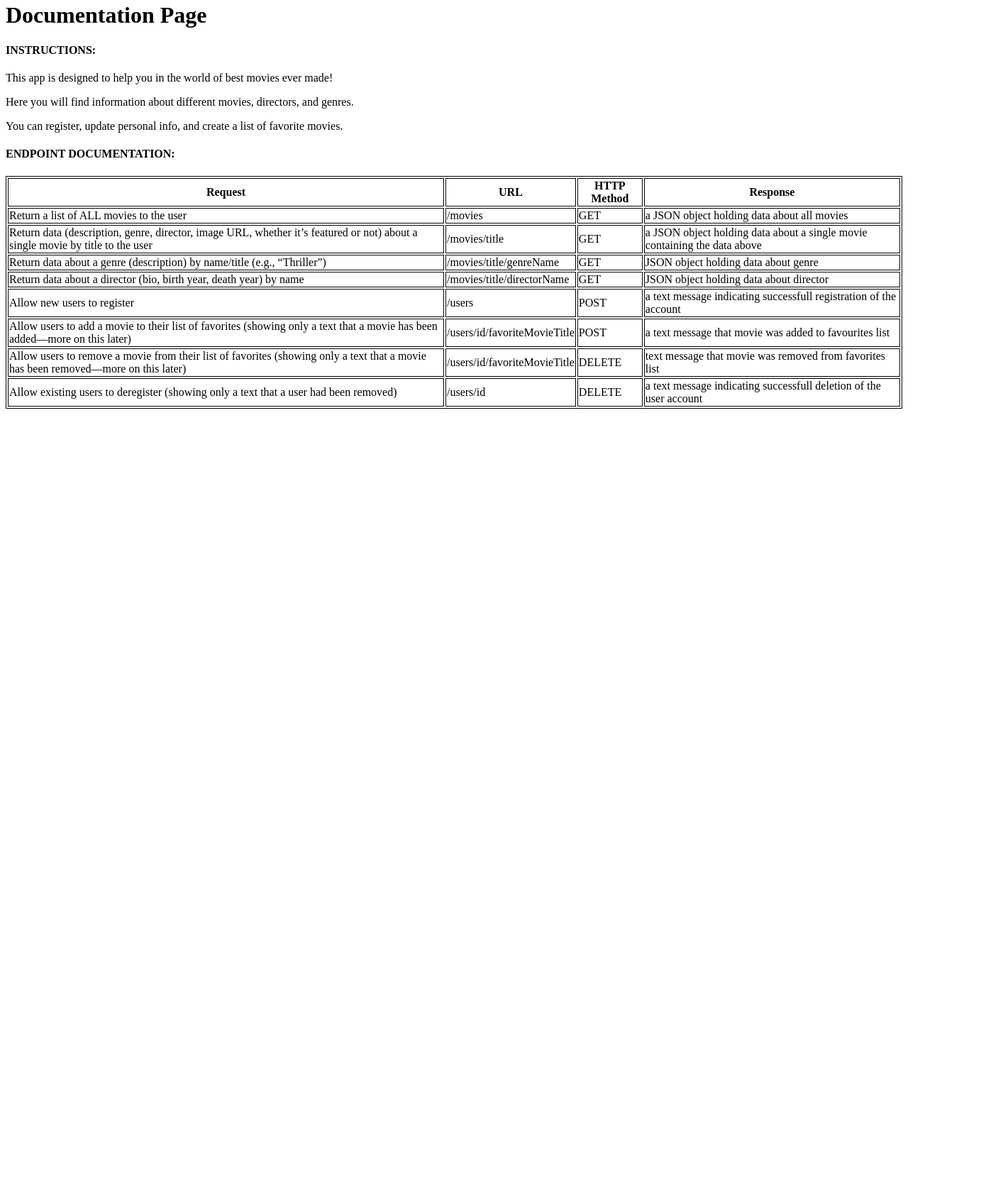
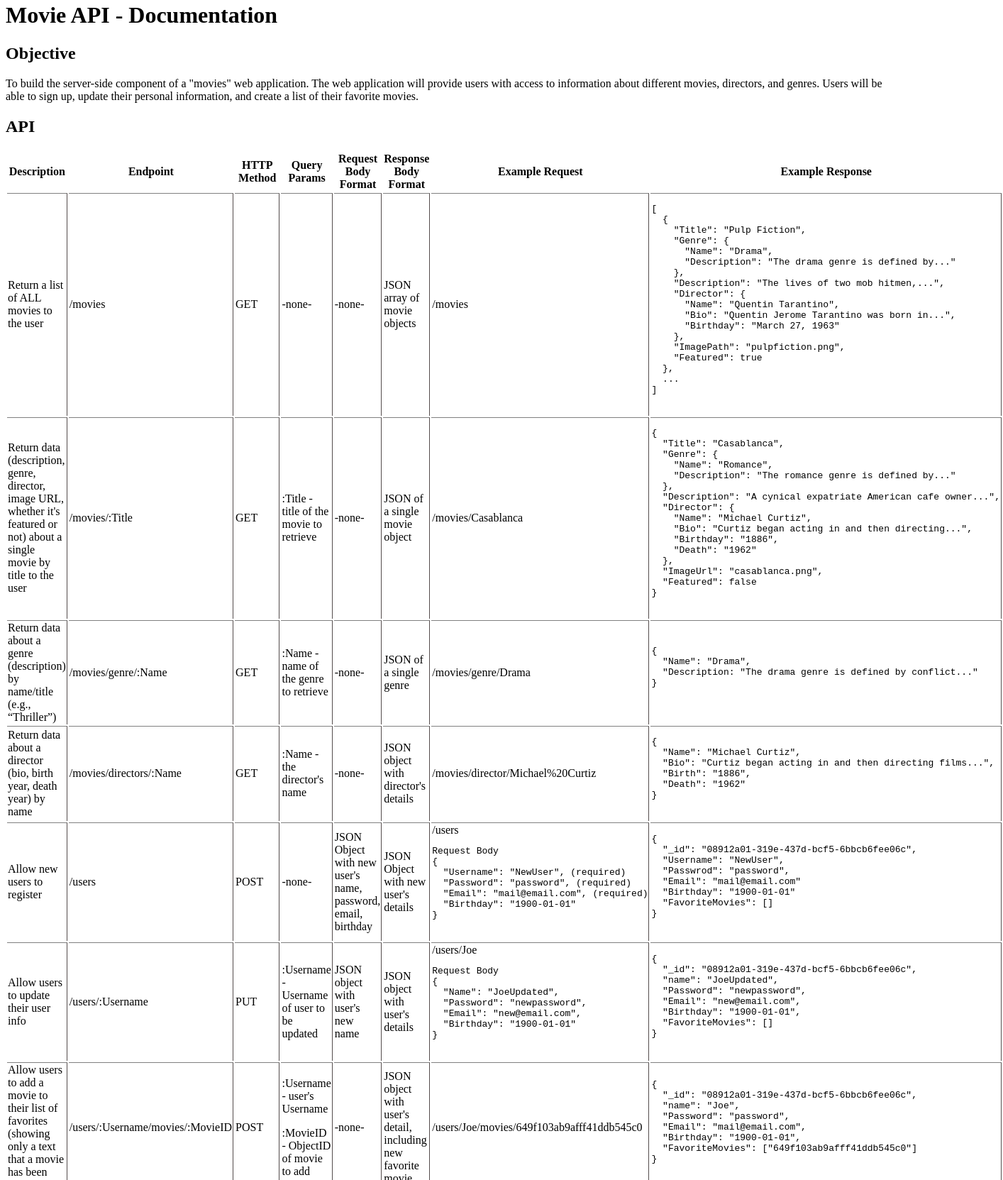
Before and after one commit to Tang4748/movie.api2.0, a website: page public/documentation.html in a window 1280 px wide. Shown: the part 18-1681 px from the top of the page at 71% size, 1414 px wide, since content can reach past the window. Before the commit the page ends 800 px from the top, so only its background shows below. Drawn offline with Linux system fonts and the light colour scheme.

Commit message:
Update documentation.html

```diff
--- a/public/documentation.html
+++ b/public/documentation.html
@@ -1,29 +1,41 @@
 <!DOCTYPE html>
 <html lang="en">
   <head>
-        <meta charset="utf-8">
-        <meta name="viewport" content="width=device-width, initial-scale=1.0">
-        <title>My Movie API</title>
+    <meta charset="UTF-8" />
+    <meta name="viewport" content="width=device-width, initial-scale=1.0" />
+    <title>Movie API - Documentation</title>
     <style>
-            table, th, td {
-              border: 1px solid;
+      td {
+        border-top: 1px solid gray;
+        border-right: 1px solid rgb(84, 76, 76);
       }
     </style>
   </head>
   <body>
-        <h1>Documentation Page</h1>
-        <h4>INSTRUCTIONS:</h4>
-            <p>This app is designed to help you in the world of best movies ever made!</p>
-            <p>Here you will find information about different movies, directors, and genres. </p>
-            <p>You can register, update personal info, and create a list of favorite movies. </p>
-        <h4>ENDPOINT DOCUMENTATION:</h4>
+    <h1>Movie API - Documentation</h1>
+
+    <h2>Objective</h2>
+
+    <p>
+      To build the server-side component of a "movies" web application. The web
+      application will provide users with access to information about different
+      movies, directors, and genres. Users will be able to sign up, update their
+      personal information, and create a list of their favorite movies.
+    </p>
+
+    <h2>API</h2>
+
     <table>
       <thead>
         <tr>
-                    <th>Request</th>
-                    <th>URL</th>
+          <th>Description</th>
+          <th>Endpoint</th>
           <th>HTTP Method</th>
-                    <th>Response</th>
+          <th>Query Params</th>
+          <th>Request Body Format</th>
+          <th>Response Body Format</th>
+          <th>Example Request</th>
+          <th>Example Response</th>
         </tr>
       </thead>
       <tbody>
@@ -31,50 +43,272 @@
           <td>Return a list of ALL movies to the user</td>
           <td>/movies</td>
           <td>GET</td>
-                    <td>a JSON object holding data about all movies</td>
+          <td>-none-</td>
+          <td>-none-</td>
+          <td>JSON array of movie objects</td>
+          <td>/movies</td>
+          <td>
+            <pre>
+[
+  {
+    "Title": "Pulp Fiction",
+    "Genre": {
+      "Name": "Drama",
+      "Description": "The drama genre is defined by..."
+    },
+    "Description": "The lives of two mob hitmen,...",
+    "Director": {
+      "Name": "Quentin Tarantino",
+      "Bio": "Quentin Jerome Tarantino was born in...",
+      "Birthday": "March 27, 1963"
+    },
+    "ImagePath": "pulpfiction.png",
+    "Featured": true
+  },
+  ...
+]
+            </pre>
+          </td>
         </tr>
         <tr>
-                    <td>Return data (description, genre, director, image URL, whether it’s featured or not) about a single movie by title to the user</td>
-                    <td>/movies/title</td>
+          <td>
+            Return data (description, genre, director, image URL, whether it's
+            featured or not) about a single movie by title to the user
+          </td>
+          <td>/movies/:Title</td>
           <td>GET</td>
-                    <td>a JSON object holding data about a single movie containing the data above</td>
+          <td>:Title - title of the movie to retrieve</td>
+          <td>-none-</td>
+          <td>JSON of a single movie object</td>
+          <td>/movies/Casablanca</td>
+          <td>
+            <pre>
+{
+  "Title": "Casablanca",
+  "Genre": {
+    "Name": "Romance",
+    "Description": "The romance genre is defined by..."
+  },
+  "Description": "A cynical expatriate American cafe owner...",
+  "Director": {
+    "Name": "Michael Curtiz",
+    "Bio": "Curtiz began acting in and then directing...",
+    "Birthday": "1886",
+    "Death": "1962"
+  },
+  "ImageUrl": "casablanca.png",
+  "Featured": false
+}
+            </pre>
+          </td>
         </tr>
         <tr>
-                    <td>Return data about a genre (description) by name/title (e.g., “Thriller”)</td>
-                    <td>/movies/title/genreName</td>
+          <td>
+            Return data about a genre (description) by name/title (e.g.,
+            “Thriller”)
+          </td>
+          <td>/movies/genre/:Name</td>
           <td>GET</td>
-                    <td>JSON object holding data about genre</td>
+          <td>:Name - name of the genre to retrieve</td>
+          <td>-none-</td>
+          <td>JSON of a single genre</td>
+          <td>/movies/genre/Drama</td>
+          <td>
+            <pre>
+{
+  "Name": "Drama",
+  "Description: "The drama genre is defined by conflict..."
+}
+            </pre>
+          </td>
         </tr>
+
         <tr>
-                    <td>Return data about a director (bio, birth year, death year) by name</td>
-                    <td>/movies/title/directorName</td>
+          <td>
+            Return data about a director (bio, birth year, death year) by name
+          </td>
+          <td>/movies/directors/:Name</td>
           <td>GET</td>
-                    <td>JSON object holding data about director</td>
+          <td>:Name - the director's name</td>
+          <td>-none-</td>
+          <td>JSON object with director's details</td>
+          <td>/movies/director/Michael%20Curtiz</td>
+          <td>
+            <pre>
+{
+  "Name": "Michael Curtiz",
+  "Bio": "Curtiz began acting in and then directing films...",
+  "Birth": "1886",
+  "Death": "1962"
+}
+            </pre>
+          </td>
         </tr>
         <tr>
           <td>Allow new users to register</td>
           <td>/users</td>
           <td>POST</td>
-                    <td>a text message indicating successfull registration of the account</td>
+          <td>-none-</td>
+          <td>JSON Object with new user's name, password, email, birthday</td>
+          <td>JSON Object with new user's details</td>
+          <td>
+            /users
+            <pre>
+Request Body
+{
+  "Username": "NewUser", (required)
+  "Password": "password", (required)
+  "Email": "mail@email.com", (required)
+  "Birthday": "1900-01-01"
+}
+            </pre>
+          </td>
+          <td>
+            <pre>
+{
+  "_id": "08912a01-319e-437d-bcf5-6bbcb6fee06c",
+  "Username": "NewUser",
+  "Passwrod": "password",
+  "Email": "mail@email.com"
+  "Birthday": "1900-01-01"
+  "FavoriteMovies": []
+}
+            </pre>
+          </td>
+        </tr>
+
+        <tr>
+          <td>Allow users to update their user info</td>
+          <td>/users/:Username</td>
+          <td>PUT</td>
+          <td>:Username - Username of user to be updated</td>
+          <td>JSON object with user's new name</td>
+          <td>JSON object with user's details</td>
+          <td>
+            /users/Joe
+            <pre>
+Request Body
+{
+  "Name": "JoeUpdated",
+  "Password": "newpassword",
+  "Email": "new@email.com",
+  "Birthday": "1900-01-01"
+}
+            </pre>
+          </td>
+          <td>
+            <pre>
+{
+  "_id": "08912a01-319e-437d-bcf5-6bbcb6fee06c",
+  "name": "JoeUpdated",
+  "Password": "newpassword",
+  "Email": "new@email.com",
+  "Birthday": "1900-01-01",
+  "FavoriteMovies": []
+}
+            </pre>
+          </td>
         </tr>
         <tr>
-                    <td>Allow users to add a movie to their list of favorites (showing only a text that a movie has been added—more on this later)</td>
-                    <td>/users/id/favoriteMovieTitle</td>
+          <td>
+            Allow users to add a movie to their list of favorites (showing only
+            a text that a movie has been added)
+          </td>
+          <td>/users/:Username/movies/:MovieID</td>
           <td>POST</td>
-                    <td>a text message that movie was added to favourites list</td>
+          <td>
+            <p>:Username - user's Username</p>
+            <p>:MovieID - ObjectID of movie to add</p>
+          </td>
+          <td>-none-</td>
+          <td>JSON object with user's detail, including new favorite movie</td>
+          <td>/users/Joe/movies/649f103ab9afff41ddb545c0</td>
+          <td>
+            <pre>
+{
+  "_id": "08912a01-319e-437d-bcf5-6bbcb6fee06c",
+  "name": "Joe",
+  "Password": "password",
+  "Email": "mail@email.com",
+  "Birthday": "1900-01-01",
+  "FavoriteMovies": ["649f103ab9afff41ddb545c0"]
+}
+            </pre>
+          </td>
         </tr>
         <tr>
-                    <td>Allow users to remove a movie from their list of favorites (showing only a text that a movie has been removed—more on this later)</td>
-                    <td>/users/id/favoriteMovieTitle
+          <td>
+            Allow users to remove a movie from their list of favorites (showing
+            only a text that a movie has been removed)
           </td>
+          <td>/users/:Username/movies/:MovieID</td>
           <td>DELETE</td>
-                    <td>text message that movie was removed from favorites list</td>
+          <td>
+            <p>:Username - user's Username</p>
+            <p>:MovieID - ObjectID of movie to remove</p>
+          </td>
+
+          <td>-none-</td>
+          <td>JSON object with user's detail, including favorite movie list</td>
+          <td>/users/Joe/movies/649f103ab9afff41ddb545c0</td>
+          <td>
+            <pre>
+{
+  "_id": "08912a01-319e-437d-bcf5-6bbcb6fee06c",
+  "name": "Joe",
+  "Password": "password",
+  "Email": "mail@email.com",
+  "Birthday": "1900-01-01",
+  "FavoriteMovies": ["649f103ab9afff41ddb545c0"]
+}
+            </pre>
+          </td>
         </tr>
         <tr>
-                    <td>Allow existing users to deregister (showing only a text that a user had been removed)</td>
-                    <td>/users/id</td>
+          <td>
+            Allow existing users to deregister (showing only a text that a user
+            email has been removed)
+          </td>
+          <td>/users/:Username</td>
           <td>DELETE</td>
-                    <td>a text message indicating successfull deletion of the user account</td>
+          <td>:Username - Username of user to remove</td>
+          <td>-none-</td>
+          <td>Text message that the user was removed.</td>
+          <td>/users/Joe</td>
+          <td>Joe has been removed.</td>
+        </tr>
+        <tr>
+          <td>Allow existing users to login</td>
+          <td>/login</td>
+          <td>POST</td>
+          <td>-none-</td>
+          <td>JSON object with user's username and password</td>
+          <td>JSON object with user's details, including JWT token</td>
+          <td>
+            /login
+            <pre>
+{
+  "Username": "username",
+  "Password": "password"
+}
+            </pre>
+          </td>
+          <td>
+            <pre>
+{
+  "user": {
+      "_id": "64adb796ae5d3737eaee5069",
+      "Username": "username",
+      "Password": "hashed password ...",
+      "Email": "username@email.com",
+      "Birthday": "1925-01-01T00:00:00.000Z",
+      "FavoriteMovies": [],
+      "__v": 0
+  },
+  "token": "..."
+}
+            </pre>
+          </td>
         </tr>
       </tbody>
     </table>
```
Lines whose indentation alone changed are shown as unchanged.
